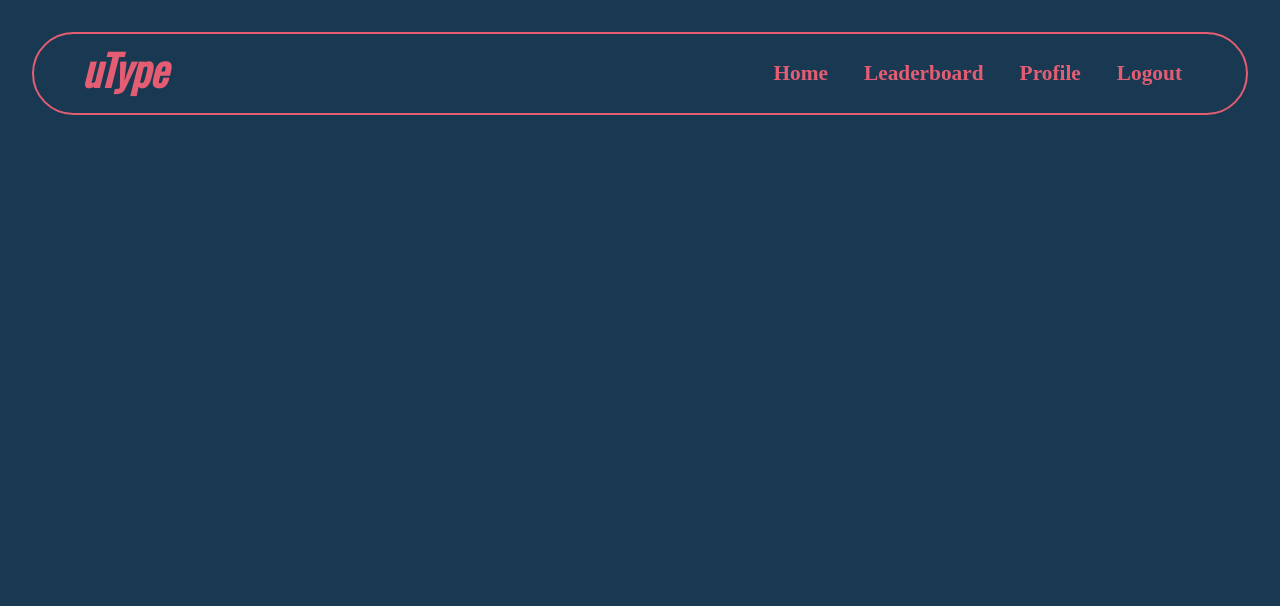
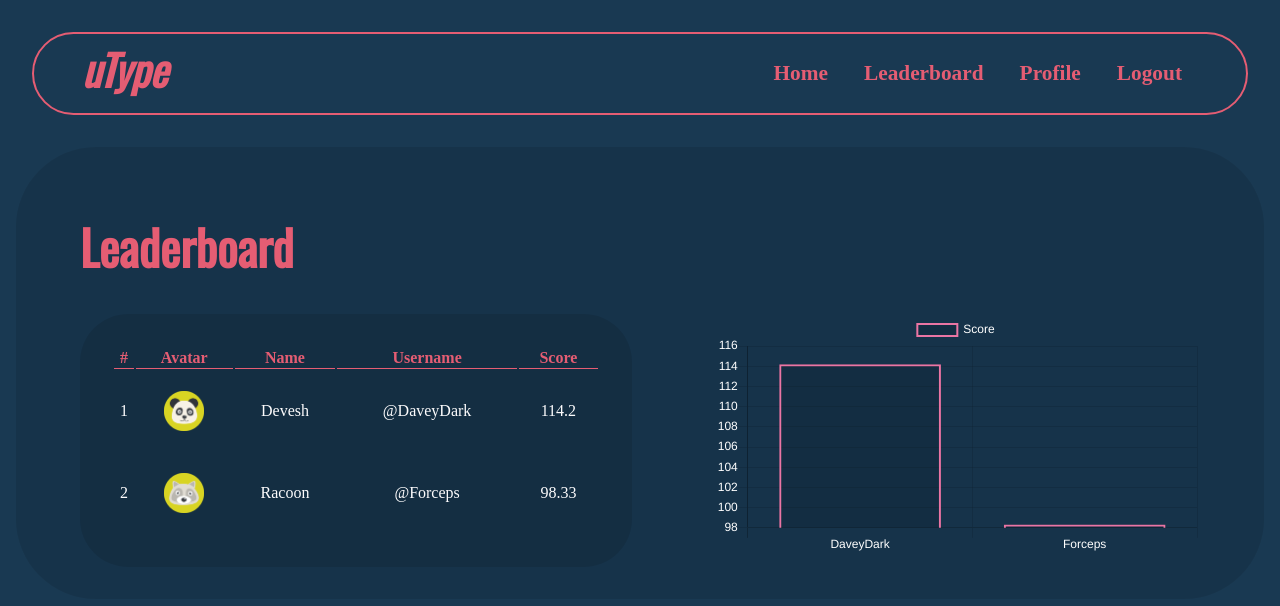
Before and after one commit to DaveyDark/utype, a Flask app: page /leaderboard/ in a window 1280 px wide. Shown: the top 606 px of the page. Run offline with Flask 3, Linux system fonts and the light colour scheme; a user stored in the database is signed in; some libraries are stand-ins or nearby versions.

Commit message:
Leaderboard working

```diff
--- a/api.py
+++ b/api.py
@@ -47,7 +47,19 @@ def submit():
     data = request.json
     if not data:
         return '',400
-    test = Test(user_id=session['user_id'], words=data['words'], chars=data['chars'], errors=data['errors'], time=data['time'], wpm=data['wpm'], kpm=data['kpm'], difficulty=data['difficulty'], accuracy=data['accuracy'], score=data['score'], raw=data['raw'])
+    test = Test(
+            user_id=session['user_id'],
+            words=data['words'],
+            chars=data['chars'],
+            errors=data['errors'],
+            time=data['time'],
+            wpm=data['wpm'],
+            kpm=data['kpm'],
+            difficulty=data['difficulty'],
+            accuracy=data['accuracy'],
+            score=data['score'],
+            raw=data['raw']
+    )
     db.session.add(test)
     db.session.commit()
     return {'id': test.id}, 200
@@ -94,42 +106,60 @@ def graph(id):
     user = User.query.get(id)
     if not user:
         return 'User doesn\'t exist',400
-    latest_tests = Test.query.filter_by(user=user).order_by(Test.timestamp.desc()).limit(10).all()
+    latest_tests = Test.query.filter_by(user=user).order_by(Test.timestamp).limit(10).all()
     tests = []
     for test in latest_tests:
         timestamp = test.timestamp.strftime("%Y/%m/%d")
         tests.append({'wpm': round(test.wpm,1), 'score': round(test.score,1), 'accuracy': round(test.accuracy,1), 'timestamp': timestamp})
     return jsonify(tests),200
 
-@api.route("/ranks/", methods=["GET"])
-def ranks():
+@api.route("/scores/")
+def scores():
     users = User.query.all()
-    user_scores = []
+    user_scores = {}
 
     for user in users:
         highest_score = db.session.query(db.func.max(Test.score)).filter(Test.user_id == user.id).scalar()
         if not highest_score:
             highest_score = 0
-        user_scores.append([user.id, highest_score])
+        user_scores[user.id] = highest_score
+    return jsonify(user_scores),200
 
-    # Sort the list of users by their highest score in descending order
+@api.route("/scores-graph")
+def scores_graph():
+    users = User.query.all()
+    scorings = scores()[0].json
+    if not scorings:
+        return '',500
+    data = []
+    for user in users:
+        entry = {}
+        entry['score'] = round(scorings[str(user.id)],2)
+        entry['username'] = user.username
+        data.append(entry)
+    return jsonify(data),200
+
+@api.route("/ranks/", methods=["GET"])
+def ranks():
+    user_scores = scores()[0].json
+    if not user_scores:
+        return jsonify(''),500
+    user_scores = user_scores.items()
     sorted_users = sorted(user_scores, key=lambda x: x[1], reverse=True)
+    users_dict = {}
+    for (i,user) in enumerate(sorted_users):
+        users_dict[user[0]] = i+1
 
-    return jsonify(sorted_users),200
+    return jsonify(users_dict),200
 @api.route("/rank/<int:id>/", methods=["GET"])
 def rank(id):
     user = User.query.get(id)
     if not user:
         return 'User doesn\'t exist',400
     rankings = ranks()[0].json;
-    if not rankings:
+    if not rankings or str(id) not in rankings:
         return '',500
-    i = 0
-    for rank in rankings:
-        i += 1
-        if rank[0] == id:
-            break
-    return jsonify(i), 200
+    return jsonify(rankings[str(id)]), 200
 
 @api.route("/update-profile", methods=["POST"])
 def update_profile():
--- a/app.py
+++ b/app.py
@@ -1,6 +1,6 @@
 from flask import Flask, redirect, render_template, session, url_for
 from models import  Profile, db, Test, User
-from api import api, limiter, stats, rank
+from api import api, limiter, ranks, scores, stats, rank
 import os
 
 app = Flask(__name__)
@@ -47,7 +47,18 @@ def home():
 def leaderboard():
     if not auth():
         return redirect(url_for('login'))
-    return render_template('leaderboard.html')
+    rankings = ranks()[0].json
+    users = User.query.all()
+    if not rankings:
+        return '',500
+    scorings = scores()[0].json
+    if not scorings:
+        return '',500
+    for user in users:
+        user.rank = rankings[str(user.id)]
+        user.score = scorings[str(user.id)]
+    users.sort(key=lambda usr: usr.rank)
+    return render_template('leaderboard.html', users=users)
 
 @app.route("/profile/")
 def user_profile():
--- a/models.py
+++ b/models.py
@@ -35,7 +35,7 @@ class Test(db.Model):
     accuracy = db.Column(db.Float, nullable=False)
     score = db.Column(db.Float, nullable=False)
     raw = db.Column(db.Float, nullable=False)
-    timestamp = db.Column(db.DateTime, default=datetime.utcnow())
+    timestamp = db.Column(db.DateTime)
 
     def __init__(self, user_id, words, chars, errors, time, wpm, kpm, difficulty, accuracy, score, raw):
         self.user_id = user_id
@@ -49,6 +49,7 @@ class Test(db.Model):
         self.accuracy = accuracy
         self.score = score
         self.raw = raw
+        self.timestamp =datetime.now()
 
     def __repr__(self):
         return f"<Record {self.id}>"
--- a/static/css/leaderboard.css
+++ b/static/css/leaderboard.css
@@ -0,0 +1,51 @@
+.container {
+  width: 70rem;
+  background: rgba(0, 0, 0, 0.1);
+  border-radius: 5rem;
+  padding: 2rem 4rem;
+}
+
+.container h1 {
+  font-family: 'Oswald', sans-serif;
+  font-size: 36pt;
+}
+
+.leaderboard-container {
+  display: flex;
+  gap: 5rem;
+}
+
+.leaderboard-table {
+  flex: 1;
+  background: rgba(0, 0, 0, 0.1);
+  border-radius: 3rem;
+  padding: 2rem;
+  text-align: center;
+}
+
+.leaderboard-table th {
+  border-bottom: 1px solid var(--primary);
+}
+
+.img-container {
+  height: 100%;
+  width: 100%;
+  display: flex;
+  align-items: center;
+  justify-content: center;
+}
+
+.leaderboard-row {
+  color: var(--secondary);
+  height: 5rem;
+  cursor: pointer;
+}
+
+.leaderboard-row img {
+  height: 2.5rem;
+  width: 2.5rem;
+}
+
+.leaderboard-graphs {
+  flex: 1;
+}
--- /dev/null
+++ b/static/js/leaderboard.js
@@ -0,0 +1,34 @@
+Chart.defaults.global.defaultFontColor = "#fff";
+
+fetch(`/api/scores-graph`).then(res => {
+    return res.json()
+  }).then(stats => {
+    var data = {
+      labels: stats.map(x => x.username),
+      datasets: [
+        {
+          label: 'Score',
+          data: stats.map(x => x.score),
+          borderColor: '#eb75a4',
+          borderWidth: 2
+        }
+      ]
+    };
+
+    // Define the configuration options for the chart
+    var options = {
+      scales: {
+        y: {
+          beginAtZero: true,
+        }
+      },
+    };
+
+    new Chart("leaderboard-chart", {
+      type: "bar",
+      data: data,
+      options: options,
+    });
+  }).catch(err => {
+    console.error(`Error: ${err}`)
+  })
--- a/templates/leaderboard.html
+++ b/templates/leaderboard.html
@@ -2,14 +2,39 @@
 
 {% block head %}
   <link rel="stylesheet" type="text/css" href="{{ url_for('static',filename='css/leaderboard.css') }}">
+  <script src="https://cdnjs.cloudflare.com/ajax/libs/Chart.js/2.9.4/Chart.js"> </script>
   <title>uType - Leaderboard</title>
 {% endblock %}
 
 {% block content %}
-<div class="leaderboard-container">
-  <div class="leaderboard-table">
-  </div>
-  <div class="leaderboard-graphs">
+<div class="container">
+  <h1>Leaderboard</h1>
+  <div class="leaderboard-container">
+    <table class="leaderboard-table">
+      <tr class="leaderboard-header-row">
+        <th>#</th>
+        <th>Avatar</th>
+        <th>Name</th>
+        <th>Username</th>
+        <th>Score</th>
+      </tr>
+      {% for profile in users %}
+    <tr class="leaderboard-row" onclick="window.location = '/profile/{{profile.id}}'">
+        <td>{{ profile.rank }}</td>
+        <td><div class="img-container"><img src="{{profile.profile.pfp}}"></div></td>
+        <td>{{ profile.profile.name }}</td>
+        <td>@{{ profile.username }}</td>
+        <td>{{ profile.score | float | round(2) }}</td>
+      </tr>
+      {% endfor %}
+    </table>
+    <div class="leaderboard-graphs">
+      <canvas id="leaderboard-chart">
+    </div>
   </div>
 </div>
 {% endblock %}
+
+{% block footer %}
+  <script src="{{ url_for('static',filename='js/leaderboard.js') }}"></script>
+{% endblock %}
```
Also changed, not shown: instance/utype.db.
